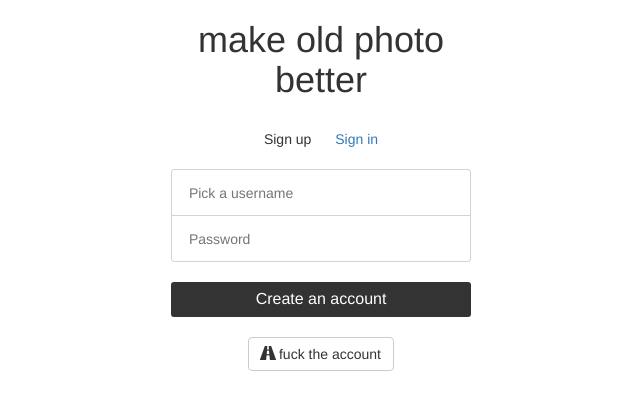
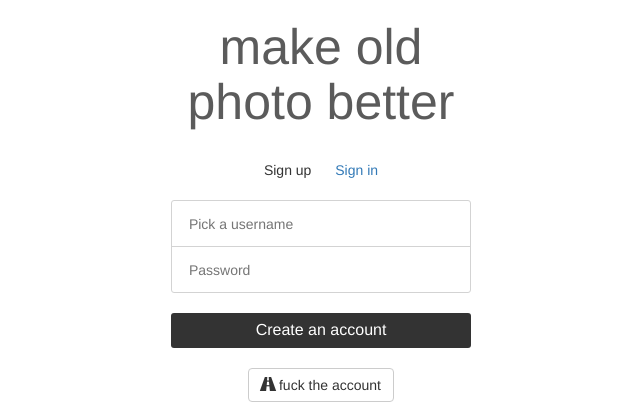
Before and after one commit to MingwangLin/image_super_resolution, a Flask app: page /login in a window 1280 px wide. Shown: the top 420 px of the page, without its empty margins (319-959 px from the left). Run offline with Flask 2, Linux system fonts and the light colour scheme; parts of the project's set-up code (start-up, migrations or seed data) failed here and were passed over; some libraries are stand-ins or nearby versions.

Commit message:
adjust web page title size

```diff
--- a/app/templates/login.html
+++ b/app/templates/login.html
@@ -15,7 +15,7 @@
 <body>
 <div class="gua-container">
     <div class="gua-main">
-        <div class="hero-header">
+        <div class="gua-header">
             <h1 class="gua-title">make old photo better</h1>
         </div>
         <div class="gua-form transbox">
```
